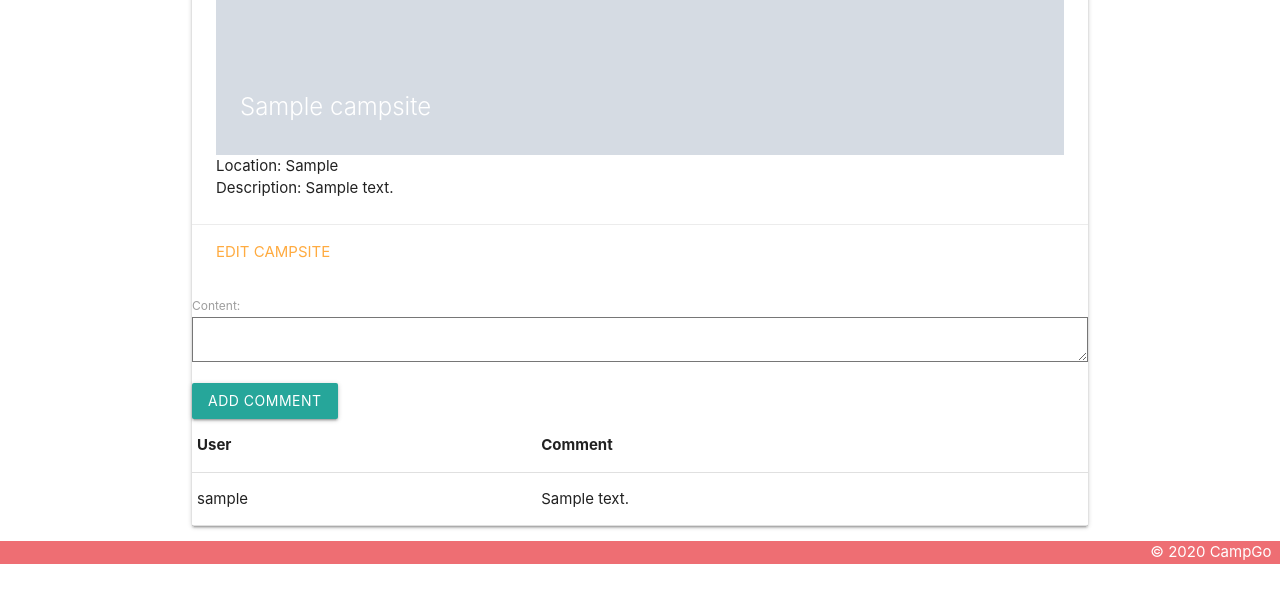
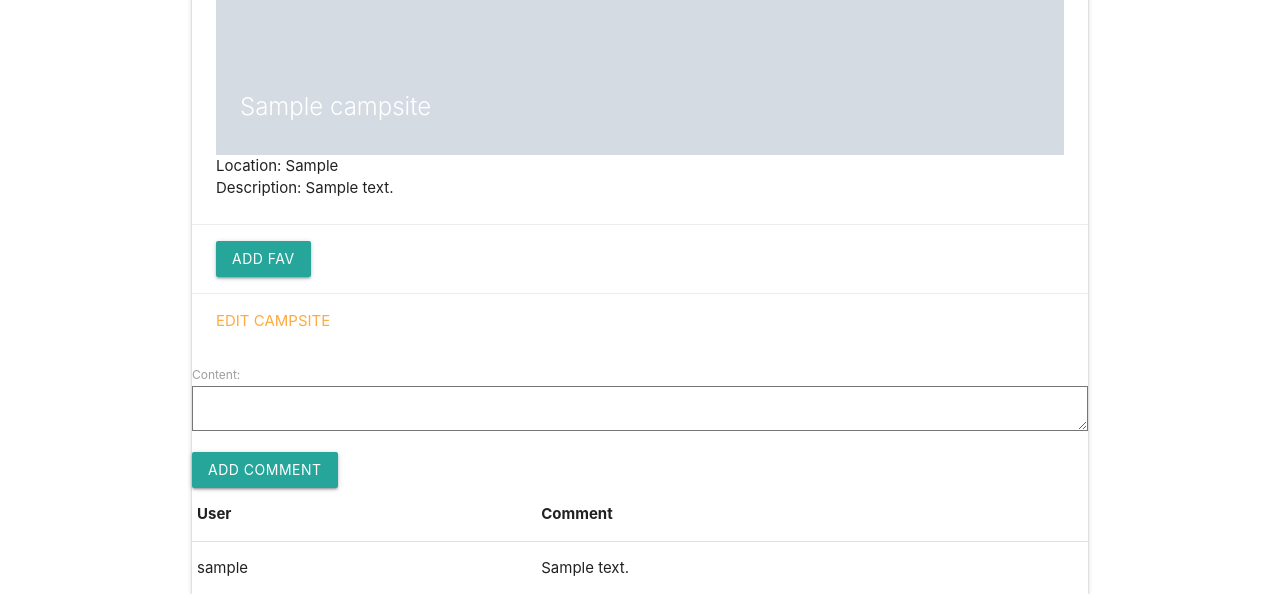
Before and after one commit to xxiao77/CampGo, a Django app: page /camp_show/1/ in a window 1280 px wide. Shown: the part 577-1171 px from the top of the page. Before the commit the page ends 1141 px from the top, so only its background shows below. Run offline with Django 3.2, Linux system fonts and the light colour scheme; a user stored in the database is signed in; tables that the repository leaves empty hold one stand-in row (values such as "Sample post"); grey boxes marked "Sample" are stand-in pictures; parts of the project's set-up code (start-up, migrations or seed data) failed here and were passed over.

Commit message:
Add User ability to add favorite campsites, copy favlist template

```diff
--- a/main_app/templates/base.html
+++ b/main_app/templates/base.html
@@ -26,7 +26,7 @@
           <li><a href="{% url 'about' %}">About</a></li>
           {% if user.is_authenticated %}
             <li><a href="{% url 'index' %}">See All CampSites</a></li>
-            <li><a href="{% url 'favlist' %}">My Fav</a></li>
+            <li><a href="{% url 'favlist' user.id %}">My Fav</a></li>
             <li><a href="{% url 'camp_create' %}">Add New Campsite</a></li>
             <li><a href="{% url 'logout' %}">Logout</a></li>
           {% else %}
--- a/main_app/templates/campgo/show.html
+++ b/main_app/templates/campgo/show.html
@@ -11,6 +11,12 @@
     </div>
     <p>Location: {{ campsite.location }}</p>
     <p>Description: {{ campsite.description }}</p>
+  </div>
+  <div class="card-action">
+    <form action="{% url 'add_fav' campsite.id %}" method="POST">
+        {% csrf_token %}
+      <button type="submit" class="btn">Add Fav</button>
+    </form>
   </div>
   <div class="card-action">
     <a href="{% url 'camp_edit' campsite.id %}">Edit Campsite</a>
--- a/main_app/urls.py
+++ b/main_app/urls.py
@@ -10,7 +10,8 @@ urlpatterns = [
   path('camp_edit/<int:campsite_id>/', views.camp_edit, name='camp_edit'),
   path('camp_delete/', views.camp_delete, name='camp_delete'),
   path('camp_show/<int:campsite_id>/', views.camp_show, name='camp_show'),
-  path('favlist/', views.fav_list, name="favlist"),
+  path('camp_show/<int:campsite_id>/add_fav/', views.add_fav, name='add_fav'),
+  path('favlist/<int:user_id>/', views.fav_list, name='favlist'),
   path('campgo/<int:campsite_id>/add_comment/', views.add_comment, name='add_comment'),
   # path('campgo/<int:campsite_id>/assoc_comments/<int:comment_id>/', views.assoc_comments, name='assoc_comments'),
   # path('campgo/<int:campsite_id>/unassoc_comments/<int:comment_id>/', views.unassoc_comments, name='unassoc_comments'),
--- a/main_app/views.py
+++ b/main_app/views.py
@@ -57,6 +57,7 @@ def camp_edit(request, campsite_id):
 def camp_delete(request):
   return render(request, 'campgo/confirm.html')
 
+@login_required
 def add_comment(request, campsite_id):
   form = CommentForm(request.POST)
   if form.is_valid():
@@ -67,14 +68,15 @@ def add_comment(request, campsite_id):
   return redirect('camp_show', campsite_id = campsite_id)
 
 @login_required
-def fav_list(request):
+def add_fav(request, campsite_id):
   user = request.user
-  campsites = []
-  for campsite in Campsite.objects.all():
-    if user in campsite.users:
-      campsites.append(campsite)
-    else:
-      pass
+  Campsite.objects.get(id=campsite_id).users.add(user)
+  return redirect('camp_show', campsite_id=campsite_id)
+
+@login_required
+def fav_list(request, user_id):
+  user = request.user
+  campsites = user.campsite_set.all()
   return render(
     request,
     'campgo/main_app/favlist.html',
```
Also changed, not shown: main_app/templates/campgo/main_app/favlist.html (+13 -0 lines).
